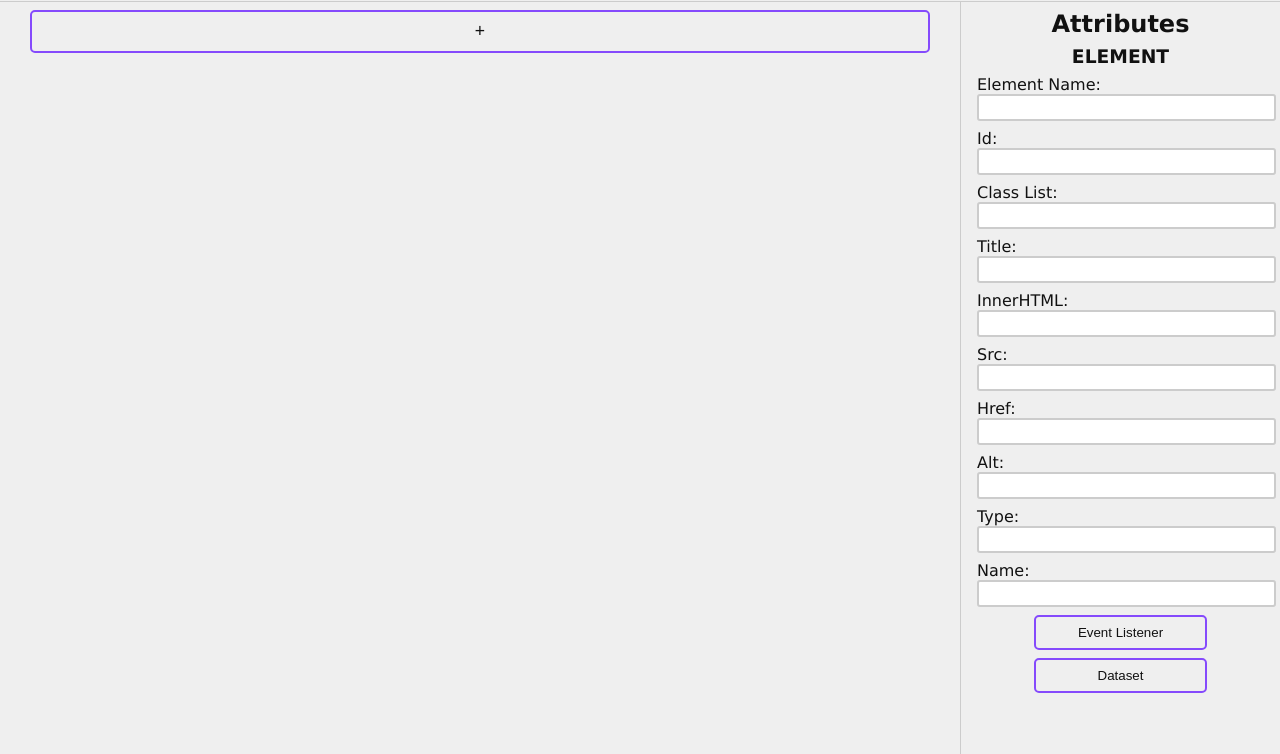
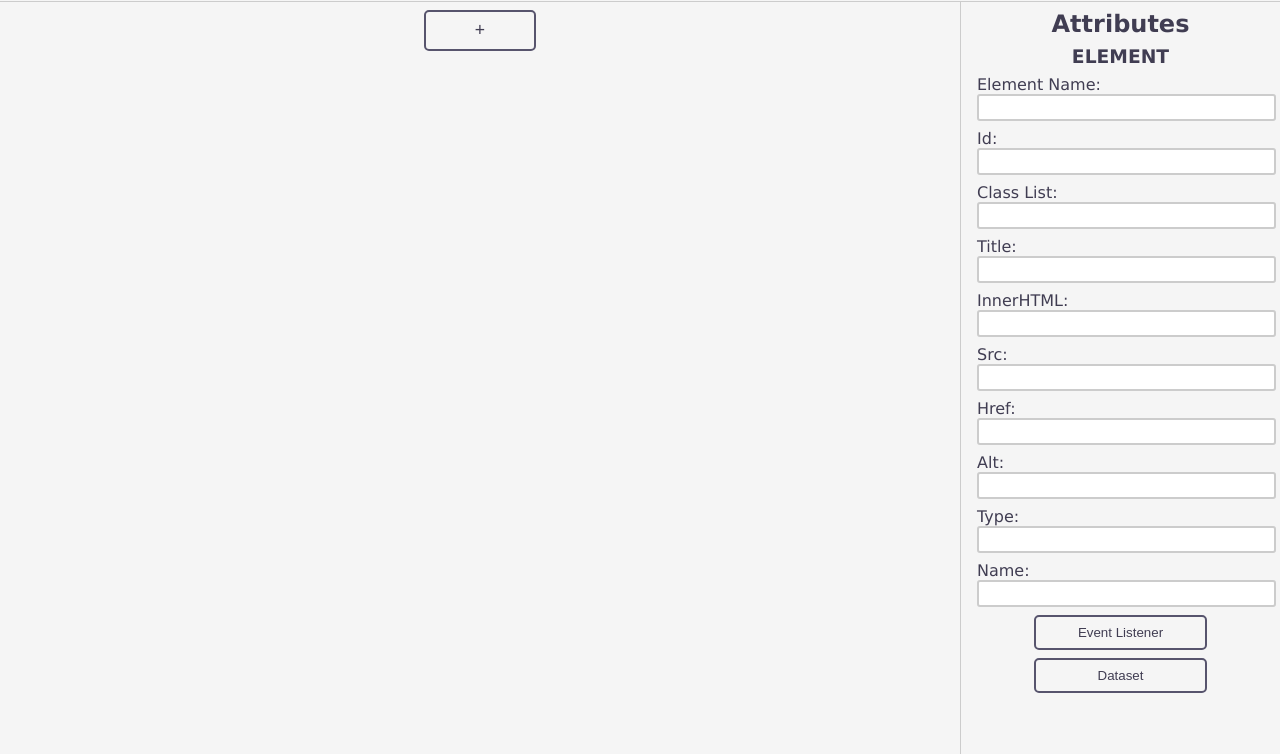
Before and after one commit to RUnroe/templateBuilder, a plain HTML site: page index.html in a window 1280 px wide. Shown: the part 46-800 px from the top of the page. Drawn offline with Linux system fonts and the light colour scheme.

Commit message:
Update colors

```diff
--- a/style.css
+++ b/style.css
@@ -1,11 +1,17 @@
 :root {
-    --color-body: #efefef;
-    --color-text-primary: #111;
-    --color-text-secondary: #999;
-    --color-primary: #7530ff;
+    --color-body: #f5f5f5;
+    /* --color-text-primary: #111;
+    --color-text-secondary: #999; */
+    /* --color-primary: #7530ff;
     --color-primary-light: #854afc;
     --color-primary-dark: #5e1fdb;
-    --color-secondary: #36a1f8;
+    --color-secondary: #36a1f8; */
+    --color-text-primary: #403d52;
+    --color-text-secondary: #928fa5;
+    --color-primary: #403d52;
+    --color-primary-light: #57546d;
+    --color-primary-dark: #312e41;
+    --color-secondary: #8f5cf5;
     --color-danger: #eb4c4c;
 }
 
@@ -73,15 +79,17 @@ body {
 
 
 .element-item {
-    border:2px solid #ccc;
+    border:3px solid #ccc;
     border-radius: 5px;
     margin-bottom: 1em;
     padding:1em;
     box-sizing: border-box;
+    background-color: var(--color-body);
 }
 
 .element-item.selected {
     border-color: var(--color-secondary);
+    background-color: #854afc10;
 }
 
 .nested {
@@ -89,15 +97,15 @@ body {
 }
 
 .add {
-    width:100%;
     font-size: 1.1rem;
-}
-
-button.top-level {
+    width: 7rem;
     margin: 0 auto;
     display:block;
     padding:0.5em;
+
 }
+
+
 
 .content {
     max-width: 900px;
@@ -117,10 +125,11 @@ button.top-level {
     border-radius: 5px;
     transition: background-color 0.2s ease, color 0.2s ease;
     cursor:pointer;
+
 }
 
 .btn.outline {
-    background-color: transparent;
+    background-color: var(--color-body);
     border:2px solid var(--color-primary-light);
     color: var(--color-text-primary);
 }
```
